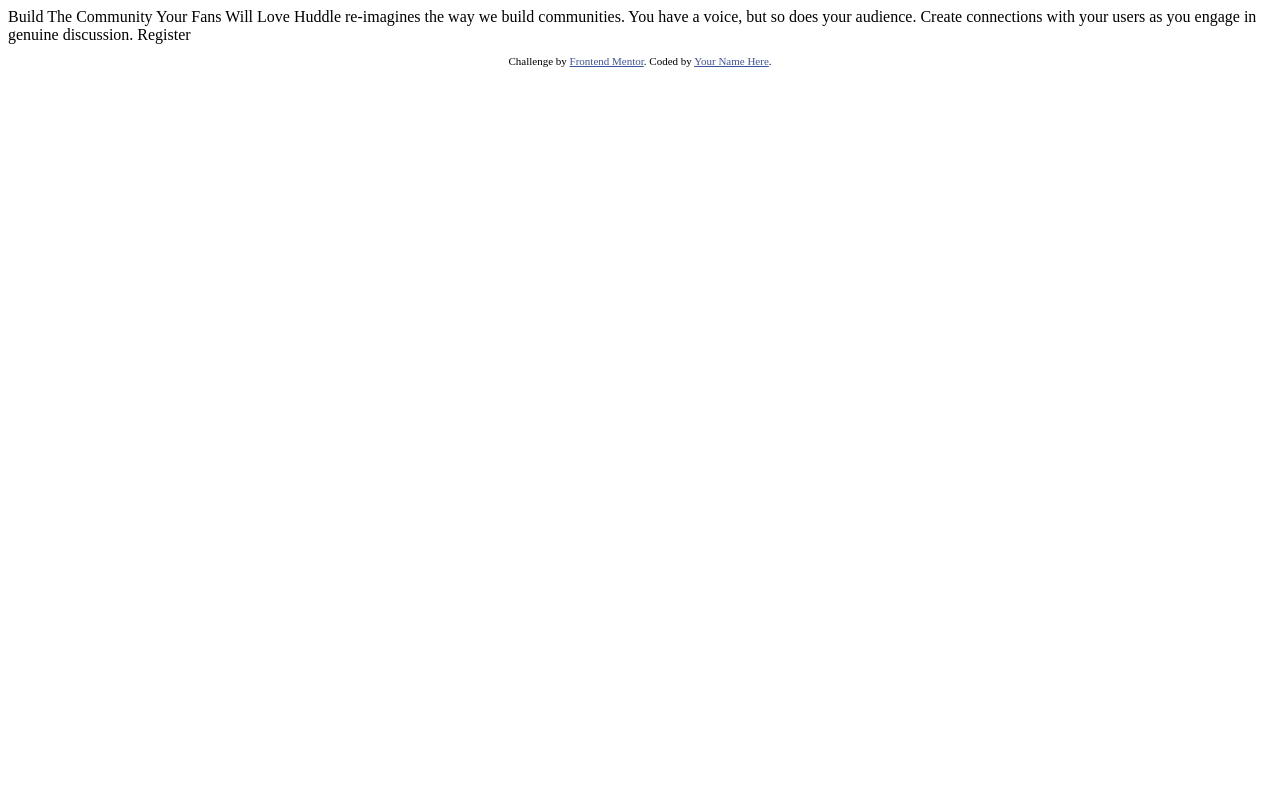
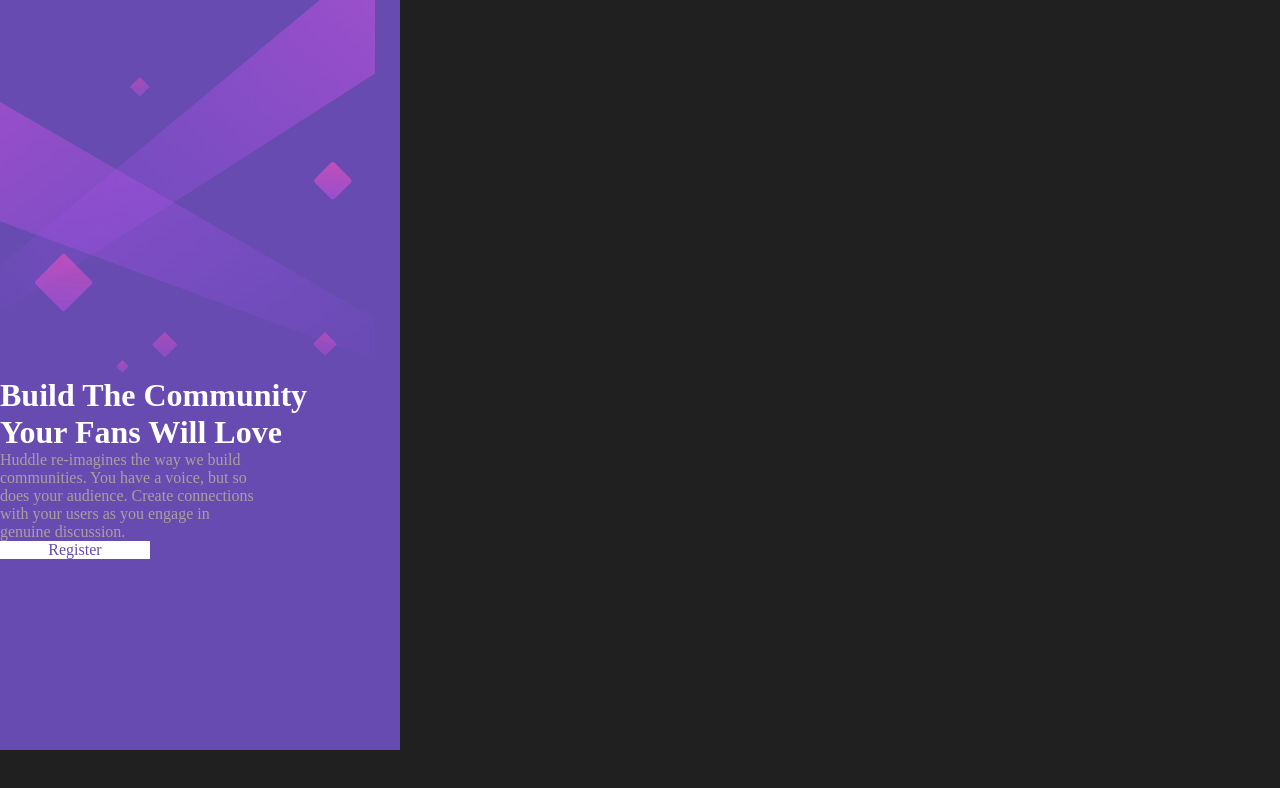
Before and after one commit to RuanDsouzah/002-desafio, a plain HTML site: page index.html in a window 1280 px wide. Drawn offline with Linux system fonts and the light colour scheme.

Commit message:
iniciando o desafio

```diff
--- a/index.html
+++ b/index.html
@@ -1,33 +1,22 @@
 <!DOCTYPE html>
-<html lang="en">
+<html lang="pt-br">
 <head>
   <meta charset="UTF-8">
-  <meta name="viewport" content="width=device-width, initial-scale=1.0"> <!-- displays site properly based on user's device -->
-
+  <meta name="viewport" content="width=device-width, initial-scale=1.0">
   <link rel="icon" type="image/png" sizes="32x32" href="./images/favicon-32x32.png">
-
+  <link rel="shortcut icon" href="images/favicon-32x32.png" type="image/x-icon">
+  <link rel="stylesheet" href="style.css">
   <title>Frontend Mentor | Huddle landing page with single introductory section</title>
-
-  <!-- Feel free to remove these styles or customise in your own stylesheet 👍 -->
-  <style>
-    .attribution { font-size: 11px; text-align: center; }
-    .attribution a { color: hsl(228, 45%, 44%); }
-  </style>
 </head>
 <body>
-
-  Build The Community Your Fans Will Love
-
-  Huddle re-imagines the way we build communities. You have a voice, but so does your audience.
-  Create connections with your users as you engage in genuine discussion.
-
-  Register
-
-  <footer>
-    <p class="attribution">
-      Challenge by <a href="https://www.frontendmentor.io?ref=challenge" target="_blank">Frontend Mentor</a>.
-      Coded by <a href="#">Your Name Here</a>.
+  <main>
+    <img src="images/bg-mobile.svg" alt="image/svg">
+    <h1>Build The Community Your Fans Will Love</h1>
+    <p>
+      Huddle re-imagines the way we build communities. You have a voice, but so <br> does your audience.
+      Create connections <br> with your users as you engage in <br> genuine discussion.
     </p>
-  </footer>
+    <div>Register</div>
+  </main>
 </body>
 </html>
--- /dev/null
+++ b/style.css
@@ -0,0 +1,32 @@
+@charset "UTF-8";
+*{
+    margin: 0px;
+    padding: 0px;
+}
+body{
+    background-color: #202020;
+    display: flex;
+    flex-direction: column;
+    flex-wrap: nowrap;
+    justify-content: center;
+}
+main{
+    background-color: #674bb1;
+    width: 400px;
+    height: 750px;
+}
+h1{
+    width: 380px;
+    color: #ffffff;
+}
+p{
+    width: 330px;
+    color: #ad9e9e;
+}
+div{
+    background-color: #ffffff;
+    color: #674bb1;
+
+    text-align: center;
+    width: 150px;
+}
```
